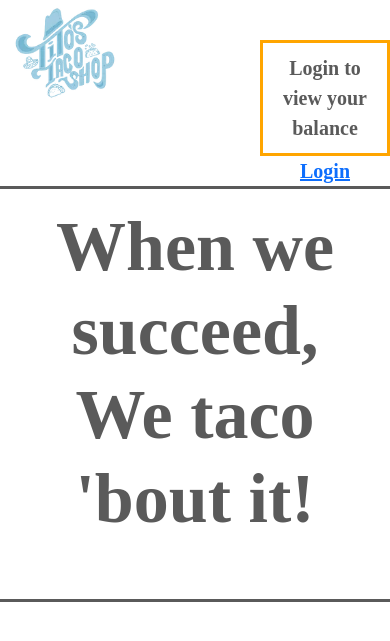
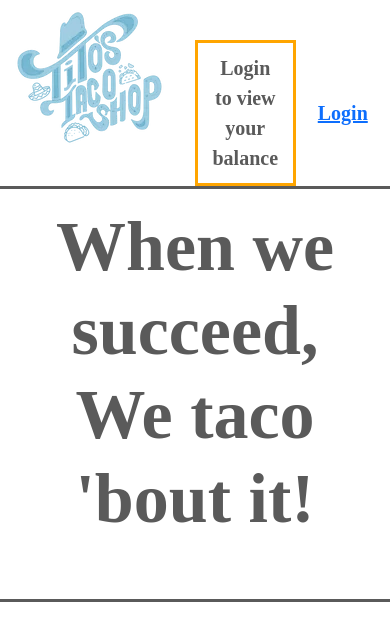
Before and after one commit to monutech/tito-taco-shop, a Django app: page / in a window 390 px wide. Shown: the top 641 px of the page. Run offline with Django 3.2, Linux system fonts and the light colour scheme; data that the repository does not hold is empty; parts of the project's set-up code (start-up, migrations or seed data) failed here and were passed over.

Commit message:
Updated header to better scale with mobile screens without looking janky.

```diff
--- a/products/static/products/universal.css
+++ b/products/static/products/universal.css
@@ -60,7 +60,25 @@ body {
     }
 }
 
+@media screen and (max-width: 1200px) {
+    .m-none {
+        display:none;
+    }
+}
+
+@media screen and (max-width: 1200px) {
+    .m-col-float-right {
+        float:right;
+    }
+}
+
 .small-taco {
     width: 20%;
     object-fit: fill;
 }
+@media screen and (max-width: 745px) {
+    .small-taco {
+        width: 30%;
+        /* height: 100%; */
+    }
+}
--- a/products/templates/products/base.html
+++ b/products/templates/products/base.html
@@ -16,21 +16,21 @@
                             <img class="img-fluid" src="{% static 'products/titos-taco-shop-blue.webp' %}"/>
                             </a>
                     </div>
-                    <div class="col">
+                    <div class="col m-none">
 
                     </div>
                     <div class="col">
                         {% if user.is_authenticated %}
-                        <dvi class="row marg-t-40">
+                        <dvi class="row marg-t-40 m-col-float-right">
                             <div class="col" id="balance-amount">
-                                <p>Balance: {{ taco_balance }} <img class="small-taco" src="{% static 'products/taco.png' %}" alt="taco picture"></p>
+                                <p>Balance: <span class="text-nowrap">{{ taco_balance }} <img class="small-taco" src="{% static 'products/taco.png' %}" alt="taco picture"></span></p>
                             </div>
                             <div class="col vert-horiz-center">
                                 <a href="{% url 'cas_ng_logout' %}">Logout</a>
                             </div>
                         </dvi>
                         {% else %}
-                        <div class="row marg-t-40">
+                        <div class="row marg-t-40 m-col-float-right">
                             <div class="col" id="balance-amount">
                                 <p>Login to view your balance</p>
                             </div>
```
